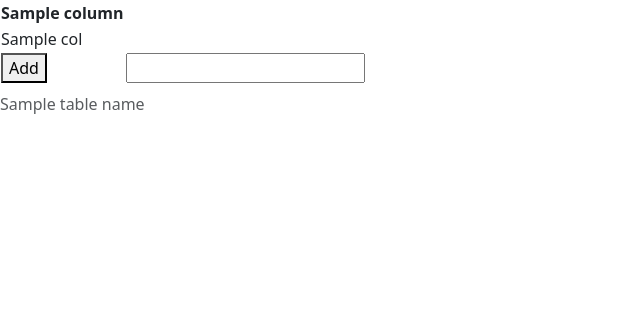
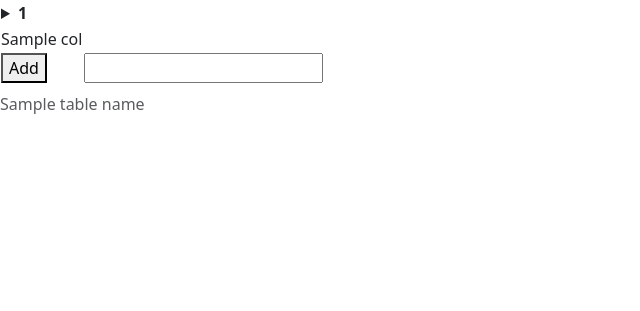
Before and after one commit to wiktorKycia/KsiegaCytatow, a Flask app: template templates/admin/table.html in a window 1280 px wide. Shown: the top 311 px of the page, without its empty margins (0-640 px from the left). Run offline with Flask 3, Linux system fonts and the light colour scheme; the template is opened without the code that fills it: most values are stand-ins (such as "Sample title", 1, 10 or a date in 2020).

Commit message:
display column details in a summary html tag

```diff
--- a/templates/admin/table.html
+++ b/templates/admin/table.html
@@ -8,7 +8,14 @@
         <thead>
             <tr>
                 {% for column_name in columns %}
-                	<th scope="col">{{ column_name }}</th>
+                	<th scope="col">
+                        <details>
+                            <summary>{{ column_name[0] }}</summary>
+                            {% for i in column_name[1:] %}
+                                {{ i }}<br/>
+                            {% endfor %}
+                        </details>
+                    </th>
                 {% endfor %}
             </tr>
         </thead>
```
